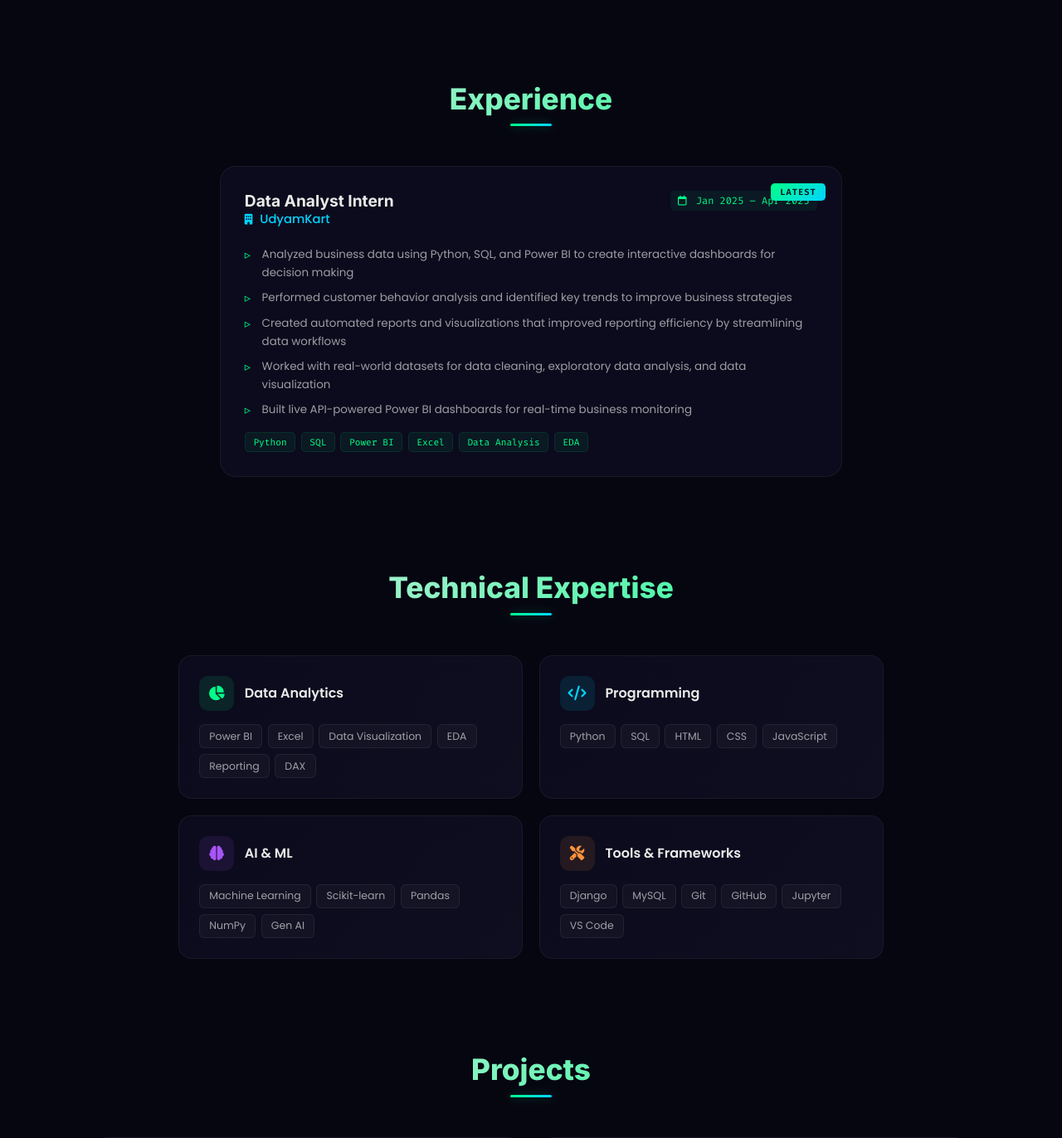
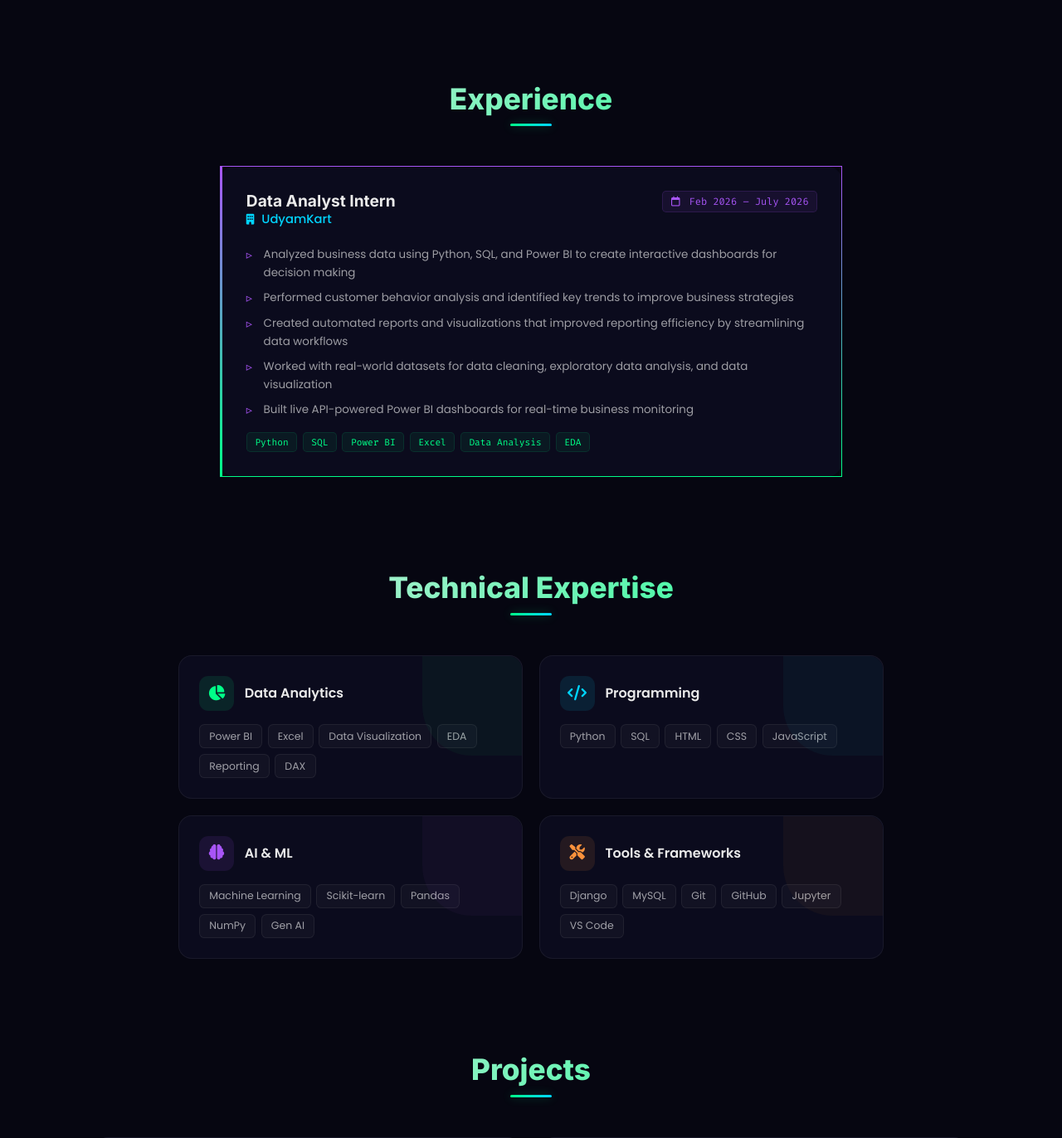
Before and after one commit to Abdulla1202/My-Portfolio-Porject, a Django app: page / in a window 1280 px wide. Shown: the part 1508-2880 px from the top of the page at 83% size. Run offline with Django 3.2, Linux system fonts and the light colour scheme.

Commit message:
Experience date fix, LATEST removed, purple accent enhancements, better skill cards

```diff
--- a/portfolio/Base/templates/home.html
+++ b/portfolio/Base/templates/home.html
@@ -133,14 +133,13 @@
         <h2 class="section-title scroll-animate">Experience</h2>
         <div class="experience-timeline">
             <div class="exp-card scroll-animate">
-                <div class="exp-badge">LATEST</div>
                 <div class="exp-content">
                     <div class="exp-header">
                         <div>
                             <h3>Data Analyst Intern</h3>
                             <h4 class="exp-company"><i class="fa-solid fa-building"></i> UdyamKart</h4>
                         </div>
-                        <span class="exp-date"><i class="fa-regular fa-calendar"></i> Jan 2025 – Apr 2025</span>
+                        <span class="exp-date"><i class="fa-regular fa-calendar"></i> Feb 2026 – July 2026</span>
                     </div>
                     <ul class="exp-list">
                         <li>Analyzed business data using Python, SQL, and Power BI to create interactive dashboards for decision making</li>
--- a/portfolio/static/css/style.css
+++ b/portfolio/static/css/style.css
@@ -151,28 +151,23 @@ body::before {
     border-radius:1.2rem;
     overflow:hidden;
     transition:var(--ease);
+    border-left:3px solid transparent;
+    border-image:linear-gradient(180deg,var(--purple),var(--accent)) 1;
+    border-image-slice:1;
 }
-.exp-card:hover { border-color:rgba(0,255,136,.12); box-shadow:0 8px 35px rgba(0,255,136,.05); }
-
-.exp-badge {
-    position:absolute; top:1.2rem; right:1.2rem;
-    font-family:var(--mono); font-size:.65rem; font-weight:600;
-    background:linear-gradient(135deg,var(--accent),var(--cyan));
-    color:var(--bg); padding:.25rem .7rem; border-radius:.3rem;
-    letter-spacing:1px;
-}
+.exp-card:hover { box-shadow:0 8px 40px rgba(89,24,223,.1), 0 8px 35px rgba(0,255,136,.05); }
 
 .exp-content { padding:1.8rem; }
 .exp-header { display:flex; justify-content:space-between; align-items:flex-start; flex-wrap:wrap; gap:.5rem; margin-bottom:.5rem; }
 .exp-header h3 { font-size:1.2rem; font-weight:700; color:var(--text); }
-.exp-date { font-family:var(--mono); font-size:.75rem; color:var(--accent); background:rgba(0,255,136,.06); padding:.25rem .6rem; border-radius:.3rem; white-space:nowrap; }
+.exp-date { font-family:var(--mono); font-size:.75rem; color:var(--purple); background:rgba(168,85,247,.08); padding:.25rem .6rem; border-radius:.3rem; white-space:nowrap; border:1px solid rgba(168,85,247,.15); }
 .exp-date i { margin-right:4px; }
 .exp-company { font-family:var(--font2); font-size:.92rem; color:var(--cyan); margin-bottom:.8rem; font-weight:500; }
 .exp-company i { margin-right:5px; font-size:.8rem; }
 
 .exp-list { list-style:none; margin-bottom:1rem; }
 .exp-list li { position:relative; padding-left:1.3rem; margin-bottom:.5rem; font-family:var(--font2); font-size:.84rem; color:var(--text2); line-height:1.65; }
-.exp-list li::before { content:'▹'; position:absolute; left:0; color:var(--accent); font-size:.9rem; }
+.exp-list li::before { content:'▹'; position:absolute; left:0; color:var(--purple); font-size:.9rem; }
 
 .exp-tags { display:flex; flex-wrap:wrap; gap:.4rem; }
 .exp-tags span { font-family:var(--mono); font-size:.7rem; padding:.22rem .6rem; background:rgba(0,255,136,.06); color:var(--accent); border-radius:.3rem; border:1px solid rgba(0,255,136,.1); }
@@ -196,22 +191,33 @@ body::before {
     overflow:hidden;
 }
 .skill-category-card::before {
-    content:''; position:absolute; inset:0;
-    background:linear-gradient(135deg, transparent, rgba(255,255,255,.01));
+    content:''; position:absolute; top:0; right:0;
+    width:120px; height:120px;
+    border-radius:0 1rem 0 50%;
+    opacity:.04;
+    transition:opacity .3s;
     pointer-events:none;
 }
-.skill-category-card:hover {
-    border-color:rgba(0,255,136,.12);
-    box-shadow:0 8px 30px rgba(0,255,136,.05);
-    transform:translateY(-3px);
-}
+.skill-category-card:nth-child(1)::before { background:var(--accent); }
+.skill-category-card:nth-child(2)::before { background:var(--cyan); }
+.skill-category-card:nth-child(3)::before { background:var(--purple); }
+.skill-category-card:nth-child(4)::before { background:var(--orange); }
+
+.skill-category-card:hover { transform:translateY(-4px); }
+.skill-category-card:hover::before { opacity:.1; }
+.skill-category-card:nth-child(1):hover { border-color:rgba(0,255,136,.15); box-shadow:0 8px 30px rgba(0,255,136,.06); }
+.skill-category-card:nth-child(2):hover { border-color:rgba(0,212,255,.15); box-shadow:0 8px 30px rgba(0,212,255,.06); }
+.skill-category-card:nth-child(3):hover { border-color:rgba(168,85,247,.15); box-shadow:0 8px 30px rgba(168,85,247,.06); }
+.skill-category-card:nth-child(4):hover { border-color:rgba(251,146,60,.15); box-shadow:0 8px 30px rgba(251,146,60,.06); }
 
 .category-header { display:flex; align-items:center; gap:.8rem; margin-bottom:1rem; }
 .category-icon {
     width:42px; height:42px; border-radius:.7rem;
     display:flex; align-items:center; justify-content:center;
-    font-size:1.1rem; flex-shrink:0;
+    font-size:1.15rem; flex-shrink:0;
+    transition:var(--ease);
 }
+.skill-category-card:hover .category-icon { transform:scale(1.1); }
 .category-header h4 { font-family:var(--font2); font-size:1rem; font-weight:600; color:var(--text); }
 
 .category-tags { display:flex; flex-wrap:wrap; gap:.4rem; }
```
